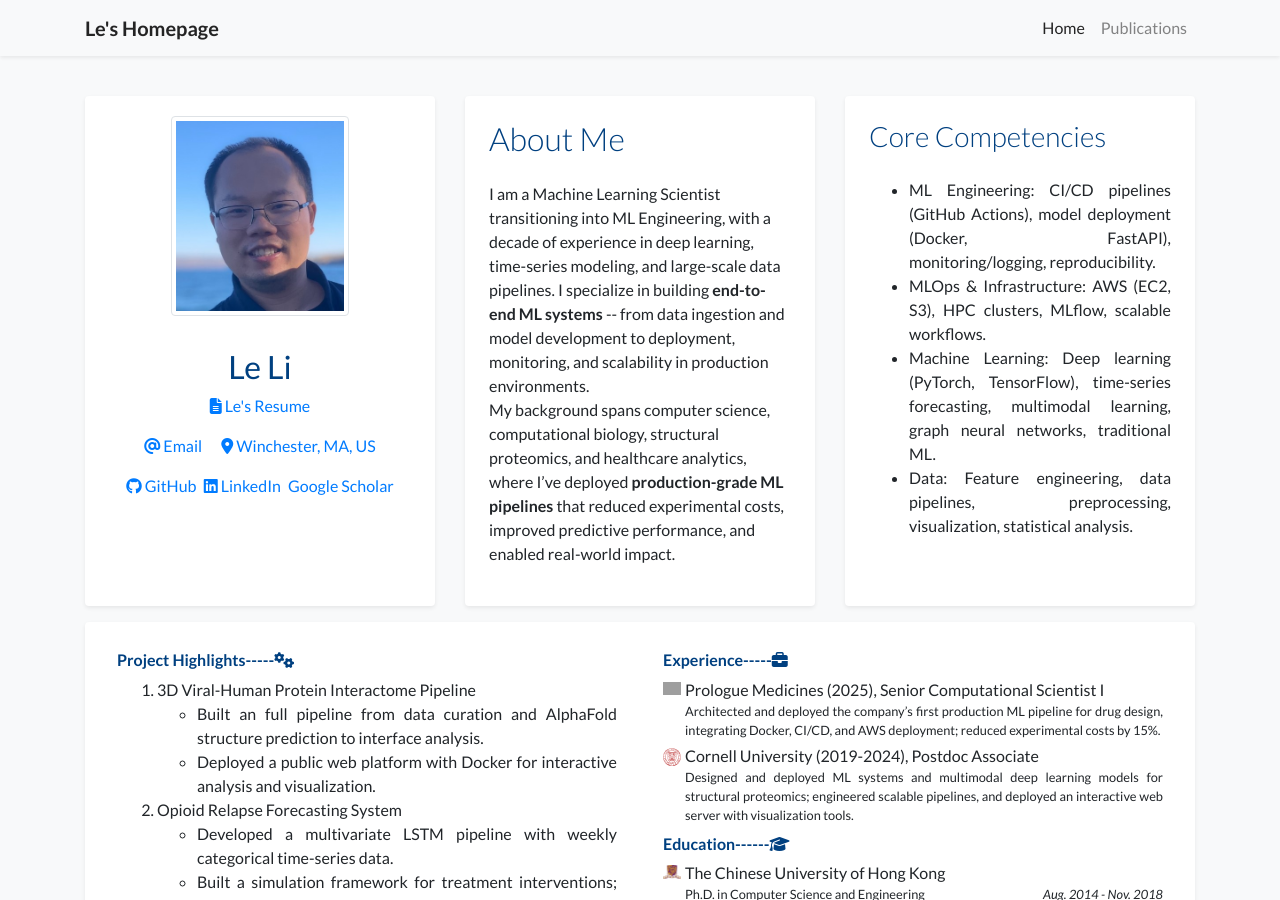
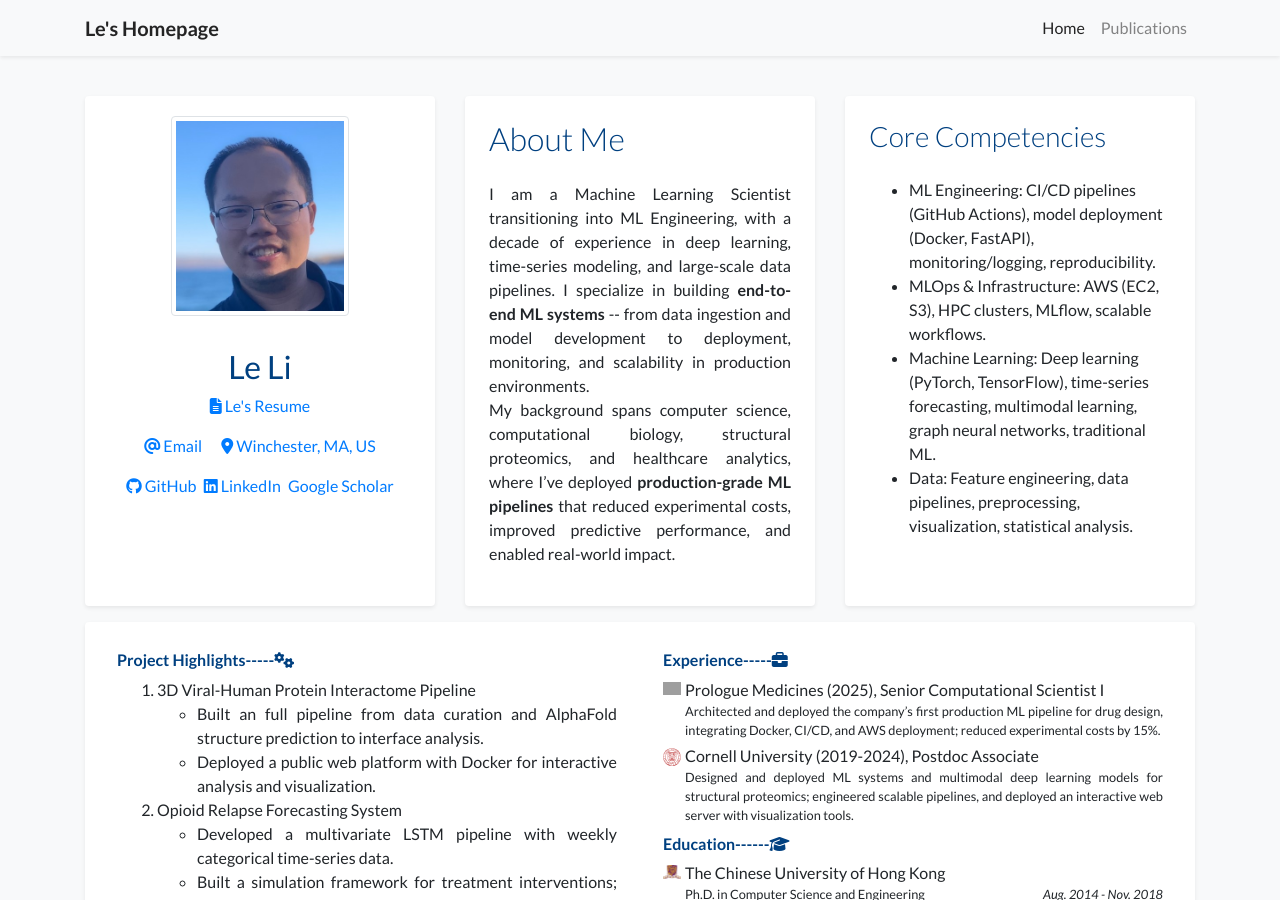
Before and after one commit to moziya/moziya, a Jekyll site: the page built from index.html, in a window 1280 px wide and 900 px high. Built offline with Jekyll 4.4.1, drawn with Linux system fonts in a browser that asks for light colours; nearby versions of some CDN libraries; a style sheet for code colours, icons or effects is not loaded; grey boxes are pictures that could not be loaded.

Commit message:
feat: modified a few places regarding the format

```diff
--- a/_data/profile.yml
+++ b/_data/profile.yml
@@ -21,7 +21,7 @@ linkedin: leli-comp
 
 short_bio_text_justify: false
 short_bio: >-
-  <p>I am a Machine Learning Scientist transitioning into ML Engineering, with a decade of experience in deep learning, time-series modeling, and large-scale data pipelines. I specialize in building <b>end-to-end ML systems</b> -- from data ingestion and model development to deployment, monitoring, and scalability in production environments.<br>My background spans computer science, computational biology, structural proteomics, and healthcare analytics, where I’ve deployed <b>production-grade ML pipelines</b> that reduced experimental costs, improved predictive performance, and enabled real-world impact.</p>
+  <p style="text-align: justify;">I am a Machine Learning Scientist transitioning into ML Engineering, with a decade of experience in deep learning, time-series modeling, and large-scale data pipelines. I specialize in building <b>end-to-end ML systems</b> -- from data ingestion and model development to deployment, monitoring, and scalability in production environments.<br>My background spans computer science, computational biology, structural proteomics, and healthcare analytics, where I’ve deployed <b>production-grade ML pipelines</b> that reduced experimental costs, improved predictive performance, and enabled real-world impact.</p>
 #  <p>I am a <b>Research Scientist</b> passionate about solving complex problems using <a href="/moziya/publications#project-Machine%20Learning%20Algorithm"><b>machine learning</b></a>, <a href="/moziya/publications#project-Deep%20Learning"><b>deep learning</b></a>, <a href="/moziya/publications#project-Statistical%20Modeling"><b>statistical modeling</b></a>, and <a href="/moziya/publications#project-Time-Series%20Analysis"><b>time-series analysis</b></a>. I hold a Ph.D. in <b>Computer Science</b>, specializing in predictive modeling and algorithmic solutions for intricate data challenges.</p>
 
 #  <p>My expertise lies in transforming data into actionable insights to drive smarter decision-making and foster deeper understanding. I enjoy tackling high-impact questions, from predictive biological and healthcare models to clinical data analysis.</p>
--- a/_includes/widgets/profile_card.html
+++ b/_includes/widgets/profile_card.html
@@ -80,7 +80,7 @@
             <div class="card-body p-4">
                 <h3 class="font-weight-light mb-4">Core Competencies</h3>
                 <p>
-                <ul style="text-align: justify">
+                <ul>
                     <li>ML Engineering: CI/CD pipelines (GitHub Actions), model deployment (Docker, FastAPI), monitoring/logging, reproducibility.</li>
                     <li>MLOps & Infrastructure: AWS (EC2, S3), HPC clusters, MLflow, scalable workflows.</li>
                     <li>Machine Learning: Deep learning (PyTorch, TensorFlow), time-series forecasting, multimodal learning, graph neural networks, traditional ML.</li>
```
